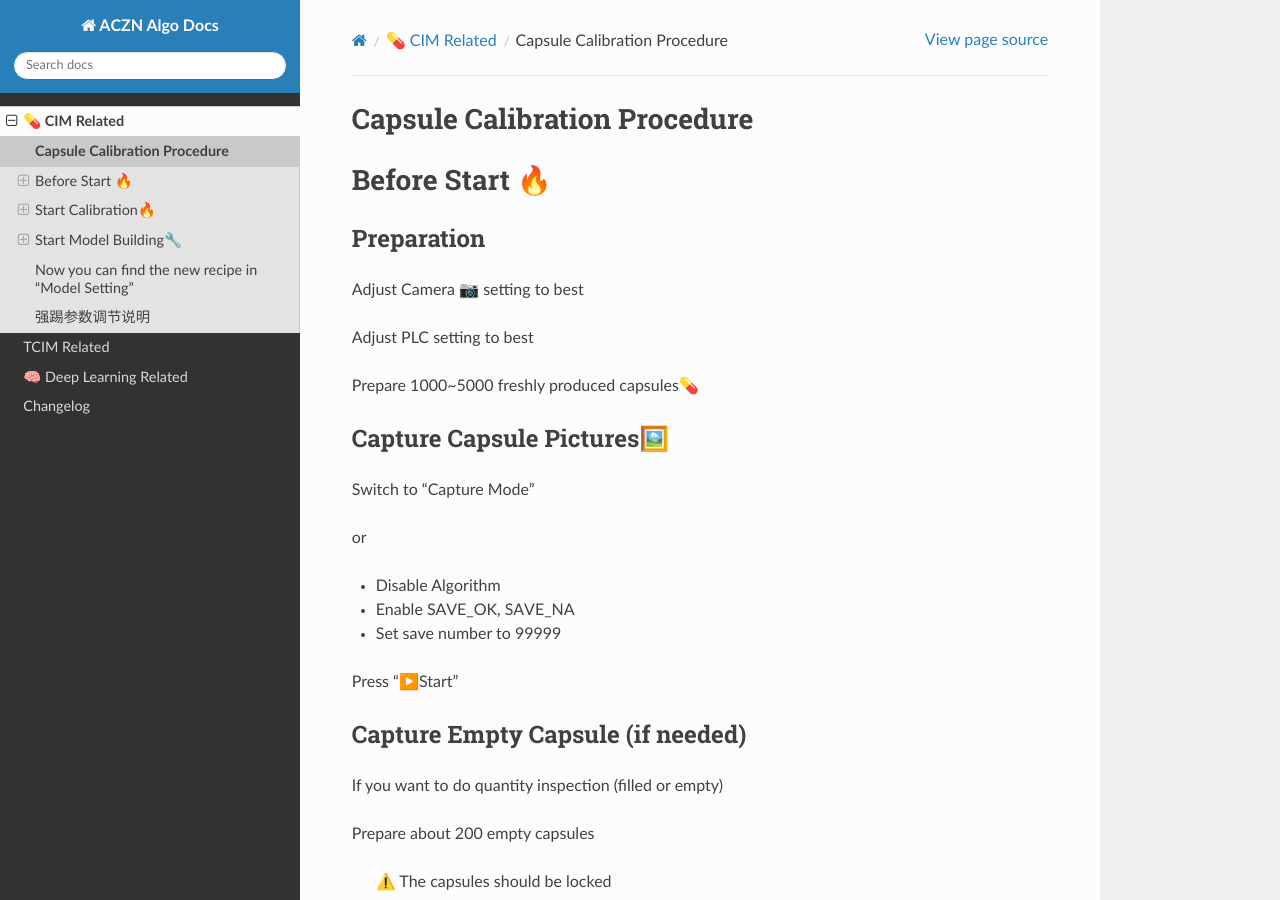
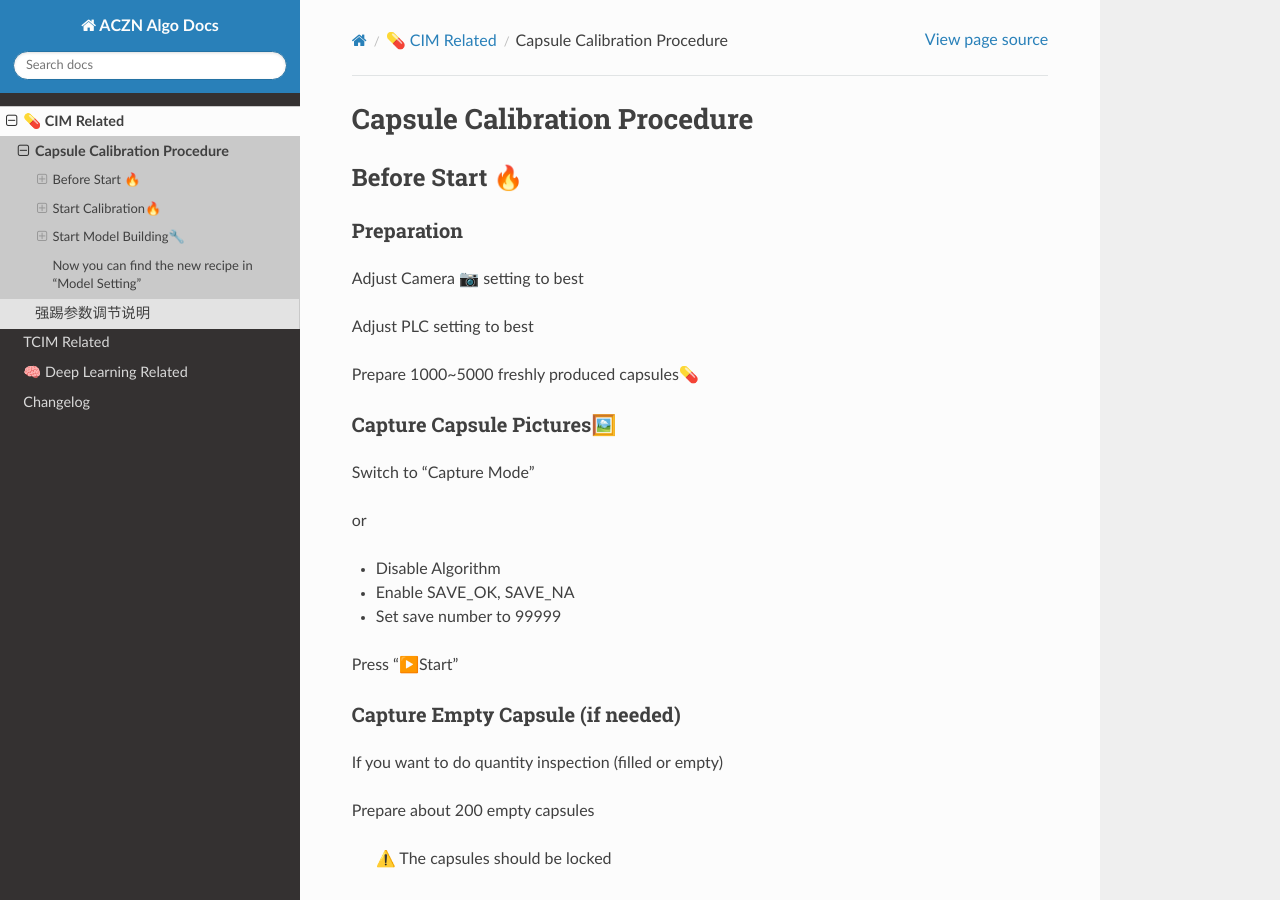
Before and after one commit to pejoypan/aczn-algo-docs, a Sphinx documentation site: the page built from docs/source/cim/capsule-calibration-procedure.md, in a window 1280 px wide and 900 px high. Built offline with Sphinx 7.4.7 and the Read the Docs theme 3.1.0, drawn with Linux system fonts in a browser that asks for light colours.

```diff
--- a/docs/source/cim/capsule-calibration-procedure.md
+++ b/docs/source/cim/capsule-calibration-procedure.md
@@ -1,9 +1,9 @@
 Capsule Calibration Procedure
 ========================
 
-# Before Start 🔥
+## Before Start 🔥
 
-## Preparation
+### Preparation
 
 Adjust Camera 📷 setting to best
 
@@ -11,7 +11,7 @@ Adjust PLC setting to best
 
 Prepare 1000~5000 freshly produced capsules💊
 
-## Capture Capsule Pictures🖼️
+### Capture Capsule Pictures🖼️
 
 Switch to "Capture Mode"
 
@@ -23,7 +23,7 @@ or
 
 Press "▶️Start"
 
-## Capture Empty Capsule (if needed)
+### Capture Empty Capsule (if needed)
 
 If you want to do quantity inspection (filled or empty)
 
@@ -33,7 +33,7 @@ Prepare about 200 empty capsules
 
 Capture it
 
-## Identify your capsule
+### Identify your capsule
 
 Identify these attributes
 
@@ -41,11 +41,11 @@ Identify these attributes
 - Printed or not (cap/body)
 - Clear or opaque
 
-# Start Calibration🔥
+## Start Calibration🔥
 
-## Start From Zero
+### Start From Zero
 
-### Basic Settings ⚙️
+#### Basic Settings ⚙️
 
 1. Read the welcome message comprehensively
    1. If you cannot find it, click the ❔ at upper right corner
@@ -57,7 +57,7 @@ Identify these attributes
 3. Select Reference Template
 4. Next page
 
-### Select Picture 🖼️
+#### Select Picture 🖼️
 
 > only in first stage
 
@@ -67,13 +67,13 @@ A dialog will appear and you can select a picture
 
 🚫 **Do not select picture with all same direction capsules**
 
-### Configuration stage by stage
+#### Configuration stage by stage
 
-#### Clarify Stage Goal🏁
+##### Clarify Stage Goal🏁
 
 Stage goal will show at upper left corner↖️
 
-#### Modify Values🔢
+##### Modify Values🔢
 
 There are 4 ways to modify values:
 
@@ -82,7 +82,7 @@ There are 4 ways to modify values:
 - click slider side: click at the side of the handle (±10/per click)
 - mouse wheel🖱️: hover over the slider and use mouse wheel
 
-#### Switch Display Level
+##### Switch Display Level
 
 There are 3 display level:
 
@@ -92,13 +92,13 @@ There are 3 display level:
 
 for various level users.
 
-#### Need Help?
+##### Need Help?
 
 Click the ❔ at upper right corner↗️
 
 There will be a help page for current stage
 
-#### Picture Display Window
+##### Picture Display Window
 
 - Zoom in/out:
   - Click 🔍➕➖
@@ -109,24 +109,24 @@ There will be a help page for current stage
 - Fit
   - Display picture fit to window
 
-#### Forget the Original Look ？😵‍💫
+##### Forget the Original Look ？😵‍💫
 
 Click the 🖼️ at upper right corner↗️
 
-## Start From Existing Recipe (skip configuration)
+### Start From Existing Recipe (skip configuration)
 
 > also called "recipe adaptation"
 
-### At Welcome Page
+#### At Welcome Page
 
 1. Open the "Reference Template" drop-down box
 2. Select your existing recipe
 3. Tick✅ the "Generate Directly" checkbox
 4. Next Page
 
-# Start Model Building🔧
+## Start Model Building🔧
 
-## Basic Settings⚙️
+### Basic Settings⚙️
 
 Enter
 
@@ -142,7 +142,7 @@ Enter
 
   > ❗refer to the front photo times
 
-## Select Images
+### Select Images
 
 1. Press the ➕
 2. Select the folder📁 you just captured
@@ -161,7 +161,7 @@ Enter
 
 > if you select the wrong folder📁, click "reset images"
 
-## Backlight Modeling
+### Backlight Modeling
 
 If you want to do quantity inspection (filled or empty)
 
@@ -179,7 +179,7 @@ Double click the new window and select the corresponding picture
 >
 > ⚠️ Should be no empty channel
 
-## Press “Prepare for modeling”
+### Press “Prepare for modeling”
 
 A progress bar will show up
 
@@ -189,4 +189,4 @@ After model building successfully
 
 You can save the new recipe as reference template💾
 
-# Now you can find the new recipe in "Model Setting"
+## Now you can find the new recipe in "Model Setting"
```
